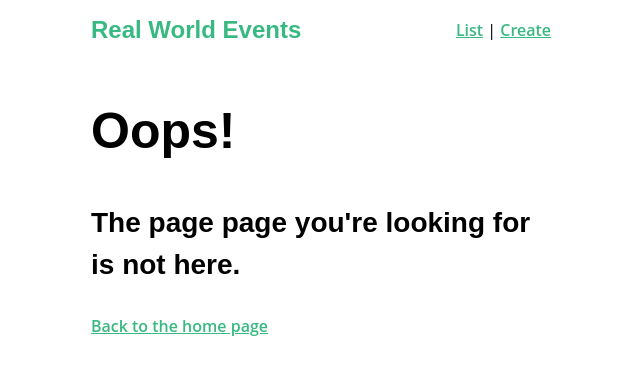
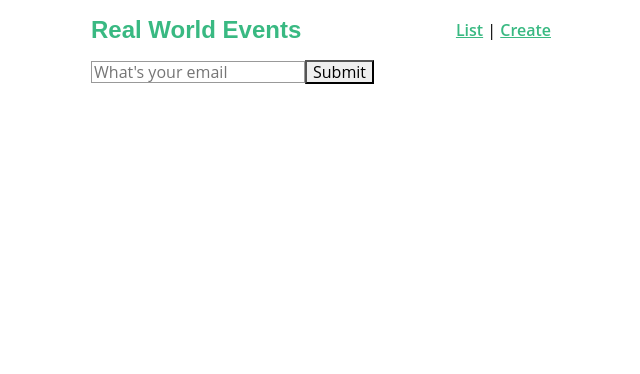
Before and after one commit to hiramatch/real-world-vue, a Vue app: page /example in a window 1280 px wide. Before the commit this address led to /404. Shown: the top 374 px of the page, without its empty margins (319-959 px from the left). Built offline with nearby package versions, Linux system fonts and the light colour scheme.

Commit message:
Getting Started with Vuelidate

```diff
--- a/package.json
+++ b/package.json
@@ -14,6 +14,7 @@
     "vue": "^2.5.17",
     "vue-router": "^3.0.1",
     "vuejs-datepicker": "^1.5.3",
+    "vuelidate": "^0.7.4",
     "vuex": "^3.0.1"
   },
   "devDependencies": {
--- a/src/main.js
+++ b/src/main.js
@@ -6,10 +6,13 @@
 import store from './store/store'
 import BaseIcon from '@/components/BaseIcon'
 import 'nprogress/nprogress.css'
+import Vuelidate from 'vuelidate'
 
 Vue.component('BaseIcon', BaseIcon)
 
 Vue.config.productionTip = false
+
+Vue.use(Vuelidate)
 
 const requireComponent = require.context(
   './components',
--- a/src/router.js
+++ b/src/router.js
@@ -7,6 +7,7 @@
 import store from '@/store/store'
 import NotFound from '@/views/NotFound.vue'
 import NetworkIssue from '@/views/NetworkIssue.vue'
+import Example from '@/views/Example.vue'
 
 Vue.use(Router)
 
@@ -49,6 +50,11 @@
       }
     },
     {
+      path: '/example',
+      name: 'example',
+      component: Example
+    },
+    {
       path: '/404',
       name: '404',
       component: NotFound,
--- /dev/null
+++ b/src/views/Example.vue
@@ -0,0 +1,24 @@
+<template>
+  <div>
+    <input type="email" placeholder="What's your email" v-model="email"/>
+    <button type="submit">Submit</button>
+  </div>
+</template>
+
+<script>
+import { required, email } from 'vuelidate/lib/validators'
+
+export default {
+  data() {
+    return {
+      email: null
+    }
+  },
+  validations: {
+    email: {
+      required,
+      email
+    }
+  }
+}
+</script>
```
Also changed, not shown: 1 other file (tests, documents, lock files or other folders).
